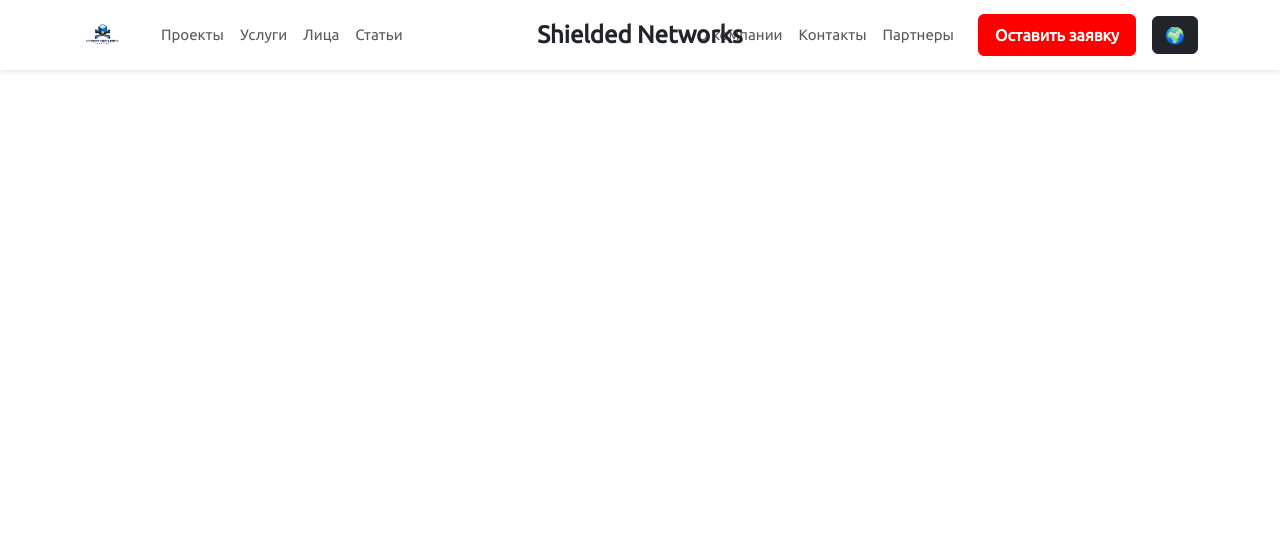
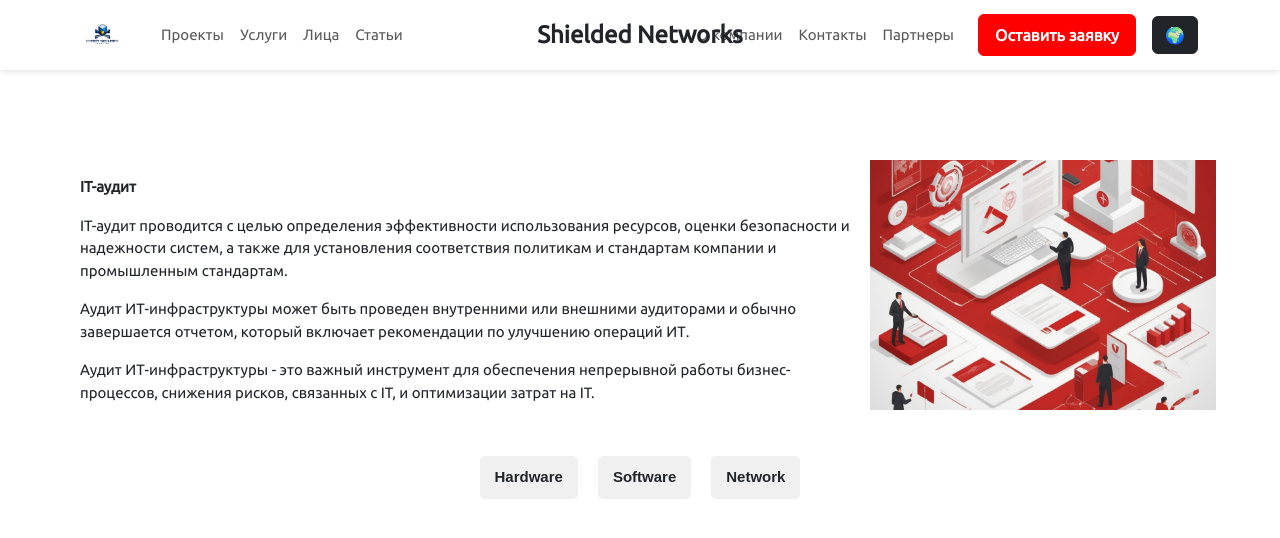
Before and after one commit to Neroframe/ReactFront, a React (Vite) app: page /LayerOne in a window 1280 px wide. Shown: the top 538 px of the page. Built offline with nearby package versions, Linux system fonts and the light colour scheme.

Commit message:
Saved local changes before pull

```diff
--- a/src/App.jsx
+++ b/src/App.jsx
@@ -11,12 +11,14 @@
 import RequestPage from "./pages/RequestPage"; // Импортируем страницу
 import { BrowserRouter as Router, Routes, Route } from "react-router-dom";
 
+import LayerOne from "./pages/LayerOne";
 
 function App() {
   return (
     <Router>
       <Navbar />
       <Routes>
+        {/* Navbar */}
         <Route path="/" element={<Home />} />
         <Route path="/about" element={<About />} />
         <Route path="/Faces" element={<Careers />} />
@@ -25,7 +27,9 @@
         <Route path="/investors" element={<Investors />} />
         <Route path="/news" element={<News />} />
         <Route path="/services" element={<Services />} />
-        <Route path="/request" element={<RequestPage />} /> {/* Добавил маршрут */}
+        <Route path="/request" element={<RequestPage />} />
+        {/* Layering */}
+        <Route path="/LayerOne" element={<LayerOne />} />
       </Routes>
     </Router>
   );
--- /dev/null
+++ b/src/components/AuditInfo.jsx
@@ -0,0 +1,93 @@
+import { useState } from "react";
+import "../styles/AuditInfo.css";
+
+function AuditInfo() {
+  const [selected, setSelected] = useState(null);
+
+  const content = {
+    hardware: (
+      <div>
+        <p>
+          <strong>Железо (hardware)</strong>: Аудитор проверяет, как компания
+          управляет своими физическими ресурсами, такими как серверы,
+          компьютеры, принтеры и другое сетевое оборудование.
+        </p>
+        <p>
+          <strong>Аудит hardware (физического оборудования)</strong> в
+          ИТ-инфраструктуре обычно охватывает следующие критерии:
+        </p>
+        <ol>
+          <li>
+            <p>
+              <strong>Инвентаризация оборудования</strong>: Аудиторы составляют
+              список всего оборудования, чтобы понять его использование и
+              выявить устаревшие устройства.
+            </p>
+          </li>
+          <li>
+            <p>
+              <strong>Состояние оборудования</strong>: Оценивается физическое
+              состояние оборудования.
+            </p>
+          </li>
+          <li>
+            <p>
+              <strong>Производительность оборудования</strong>: Анализируется,
+              насколько оборудование справляется с задачами.
+            </p>
+          </li>
+          <li>
+            <p>
+              <strong>Соответствие стандартам</strong>: Проверяется соответствие
+              текущим стандартам и требованиям безопасности.
+            </p>
+          </li>
+          <li>
+            <p>
+              <strong>Поддержка и обслуживание</strong>: Оценивается техническое
+              обслуживание и ремонт.
+            </p>
+          </li>
+          <li>
+            <p>
+              <strong>Резервное копирование и восстановление</strong>:
+              Проверяется план восстановления при сбоях.
+            </p>
+          </li>
+        </ol>
+      </div>
+    ),
+    software: (
+      <p>
+        <strong>Software Audit:</strong> Software-related audit details will go
+        here.
+      </p>
+    ),
+    network: (
+      <p>
+        <strong>Network Audit:</strong> Information about network audit will be
+        displayed here.
+      </p>
+    ),
+  };
+
+  return (
+    <div className="audit-container">
+      <ul className="audit-list">
+        {Object.keys(content).map((key) => (
+          <li
+            key={key}
+            onClick={() => setSelected(key)}
+            className={selected === key ? "active" : ""}
+          >
+            {key.charAt(0).toUpperCase() + key.slice(1)}
+          </li>
+        ))}
+      </ul>
+
+      {selected && <div className="audit-content">{content[selected]}</div>}
+    </div>
+  );
+}
+
+export default AuditInfo;
--- /dev/null
+++ b/src/components/TextBox.jsx
@@ -0,0 +1,23 @@
+import "../styles/TextBox.css";
+
+function TextBox({ title, paragraphs, imageURL, imageAlt }) {
+  return (
+    <div className="TextBox">
+      {/* Text section */}
+      <div className="TextBox-text">
+        <p>
+          <strong>{title}</strong>
+        </p>
+        {paragraphs.map((para, index) => (
+          <p key={index}>{para}</p>
+        ))}
+      </div>
+      {/* Image section */}
+      <div className="TextBox-image">
+        <img src={imageURL} alt={imageAlt} />
+      </div>
+    </div>
+  );
+}
+
+export default TextBox;
--- a/src/pages/Home.jsx
+++ b/src/pages/Home.jsx
@@ -17,7 +17,7 @@
       <GridSection
         title="Strategic Security Consulting"
         text="Expert advice on cybersecurity strategies, policy implementation, and compliance with GDPR, HIPAA, and other regulations."
-        link="#"
+        link="/LayerOne"
         image={pic1}
       />
 
--- /dev/null
+++ b/src/pages/LayerOne.jsx
@@ -0,0 +1,25 @@
+import AuditSection from "../components/TextBox";
+import InfoCard from "../components/AuditInfo";
+import pic1 from "../assets/pic1.jpg";
+import "../styles/LayerOne.css";
+
+function LayerOne() {
+  return (
+    <div className="navbar-fix">
+      <AuditSection
+        title="IT-аудит"
+        paragraphs={[
+          "IT-аудит проводится с целью определения эффективности использования ресурсов, оценки безопасности и надежности систем, а также для установления соответствия политикам и стандартам компании и промышленным стандартам.",
+          "Аудит ИТ-инфраструктуры может быть проведен внутренними или внешними аудиторами и обычно завершается отчетом, который включает рекомендации по улучшению операций ИТ.",
+          "Аудит ИТ-инфраструктуры - это важный инструмент для обеспечения непрерывной работы бизнес-процессов, снижения рисков, связанных с IT, и оптимизации затрат на IT.",
+        ]}
+        imageURL={pic1}
+        imageAlt="audit"
+      />
+
+      <InfoCard />
+    </div>
+  );
+}
+
+export default LayerOne;
--- /dev/null
+++ b/src/styles/AuditInfo.css
@@ -0,0 +1,52 @@
+.audit-container {
+  max-width: 90%;
+  margin: 20px auto;
+  font-family: Arial, sans-serif;
+}
+
+.audit-list {
+  list-style: none;
+  padding: 0;
+  display: flex;
+  justify-content: center;
+  gap: 20px;
+}
+
+.audit-list li {
+  cursor: pointer;
+  padding: 10px 15px;
+  background: #f0f0f0;
+  border-radius: 5px;
+  transition: all 0.3s ease-in-out;
+  font-weight: bold;
+}
+
+.audit-list li:hover {
+  background: #ddd;
+}
+
+.audit-list li.active {
+  background: #007bff;
+  color: white;
+}
+
+.audit-content {
+  min-height: 400px;
+  margin-top: 20px;
+  padding: 15px;
+  border-radius: 5px;
+  background: #f9f9f9;
+  box-shadow: 0 4px 6px rgba(0, 0, 0, 0.1);
+  animation: fadeIn 0.3s ease-in-out;
+}
+
+@keyframes fadeIn {
+  from {
+    opacity: 0;
+    transform: translateY(10px);
+  }
+  to {
+    opacity: 1;
+    transform: translateY(0);
+  }
+}
--- /dev/null
+++ b/src/styles/LayerOne.css
@@ -0,0 +1,3 @@
+.navbar-fix {
+  margin-top: 10rem;
+}
--- a/src/styles/Navbar.css
+++ b/src/styles/Navbar.css
@@ -38,15 +38,12 @@
   gap: 15px;
 }
 
-
-
 .language-dropdown {
   color: black; /* Цвет текста */
   background-color: white; /* Чтобы не сливалось */
   border: 1px solid #ccc; /* Для видимости */
   padding: 5px;
 }
-
 
 .language-selector {
   position: absolute; /* Или relative */
--- /dev/null
+++ b/src/styles/TextBox.css
@@ -0,0 +1,27 @@
+.TextBox {
+  display: grid;
+  grid-template-columns: repeat(10, 1fr);
+
+  max-width: 90%;
+  margin: 0 auto;
+}
+
+.TextBox-text {
+  grid-column: 1/8;
+  align-self: center;
+  text-align: left;
+  padding: 1rem;
+}
+
+.TextBox-image {
+  grid-column: 8/-1;
+  width: 100%;
+  height: 250px;
+  overflow: hidden;
+}
+
+.TextBox-image img {
+  width: 100%;
+  height: 100%;
+  object-fit: cover;
+}
```
